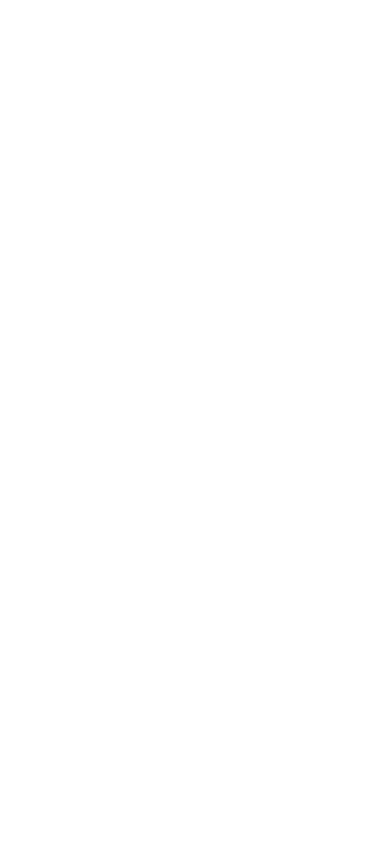
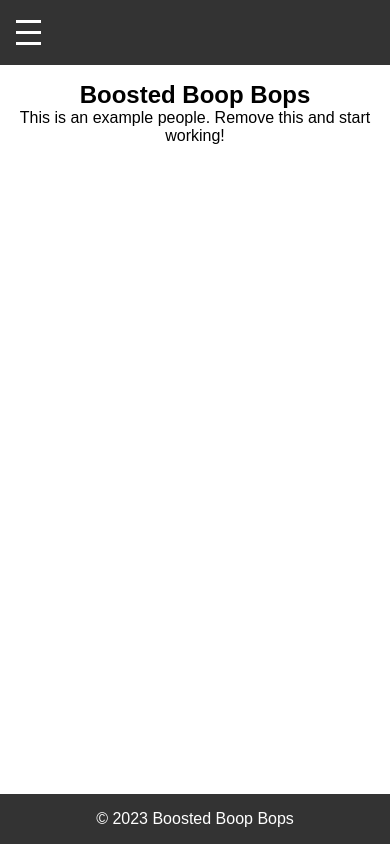
Before and after one commit to omora14/boosted-boop-bops, a plain HTML site: page index.html in a window 390 px wide. Drawn offline with Linux system fonts and the light colour scheme.

Commit message:
arc verison 3.0.0

```diff
--- a/index.html
+++ b/index.html
@@ -3,9 +3,33 @@
 <head>
     <meta charset="UTF-8">
     <meta name="viewport" content="width=device-width, initial-scale=1.0">
-    <title>Document</title>
+    <title>My Website</title>
+    <link rel="stylesheet" href="static\css\style.css">
 </head>
 <body>
-
+    <header>
+        <nav>
+            <div class="menu-toggle" id="mobile-menu">
+                <span class="bar"></span>
+                <span class="bar"></span>
+                <span class="bar"></span>
+            </div>
+            <ul class="nav-list">
+                <li><a href="index.html">Home</a></li>
+                <li><a href="data.html">Data</a></li>
+                <li><a href="dating-guide.html">Dating Guide</a></li>
+            </ul>
+        </nav>
+    </header>
+    <main>
+        <section>
+            <h1>Boosted Boop Bops</h1>
+            <p>This is an example people. Remove this and start working!</p>
+        </section>
+    </main>
+    <footer>
+        <p>&copy; 2023 Boosted Boop Bops</p>
+    </footer>
+    <script src="static\js\scripts.js"></script>
 </body>
 </html>
--- /dev/null
+++ b/static/css/style.css
@@ -0,0 +1,94 @@
+* {
+    margin: 0;
+    padding: 0;
+    box-sizing: border-box;
+}
+
+body {
+    font-family: Arial, sans-serif;
+    display: flex;
+    flex-direction: column;
+    min-height: 100vh;
+}
+
+header, footer {
+    background-color: #333;
+    color: #fff;
+    text-align: center;
+    padding: 1em 0;
+    position: sticky;
+    width: 100%;
+}
+
+header {
+    top: 0;
+}
+
+footer {
+    bottom: 0;
+    margin-top: auto;
+}
+
+nav {
+    display: flex;
+    justify-content: space-between;
+    align-items: center;
+    padding: 0 1em;
+}
+
+.nav-list {
+    list-style: none;
+    display: flex;
+    justify-content: center;
+}
+
+.nav-list li {
+    margin: 0 1em;
+}
+
+.nav-list li a {
+    color: #fff;
+    text-decoration: none;
+}
+
+.menu-toggle {
+    display: none;
+    flex-direction: column;
+    cursor: pointer;
+}
+
+.menu-toggle .bar {
+    height: 3px;
+    width: 25px;
+    background-color: #fff;
+    margin: 4px 0;
+    transition: 0.4s;
+}
+
+main {
+    flex: 1;
+    padding: 1em;
+}
+
+section {
+    max-width: 800px;
+    margin: 0 auto;
+    text-align: center;
+}
+
+@media (max-width: 768px) {
+    .nav-list {
+        display: none;
+        flex-direction: column;
+        width: 100%;
+        text-align: center;
+    }
+
+    .nav-list.active {
+        display: flex;
+    }
+
+    .menu-toggle {
+        display: flex;
+    }
+}
--- /dev/null
+++ b/static/js/scripts.js
@@ -0,0 +1,6 @@
+const mobileMenu = document.getElementById('mobile-menu');
+const navList = document.querySelector('.nav-list');
+
+mobileMenu.addEventListener('click', () => {
+    navList.classList.toggle('active');
+});
```
